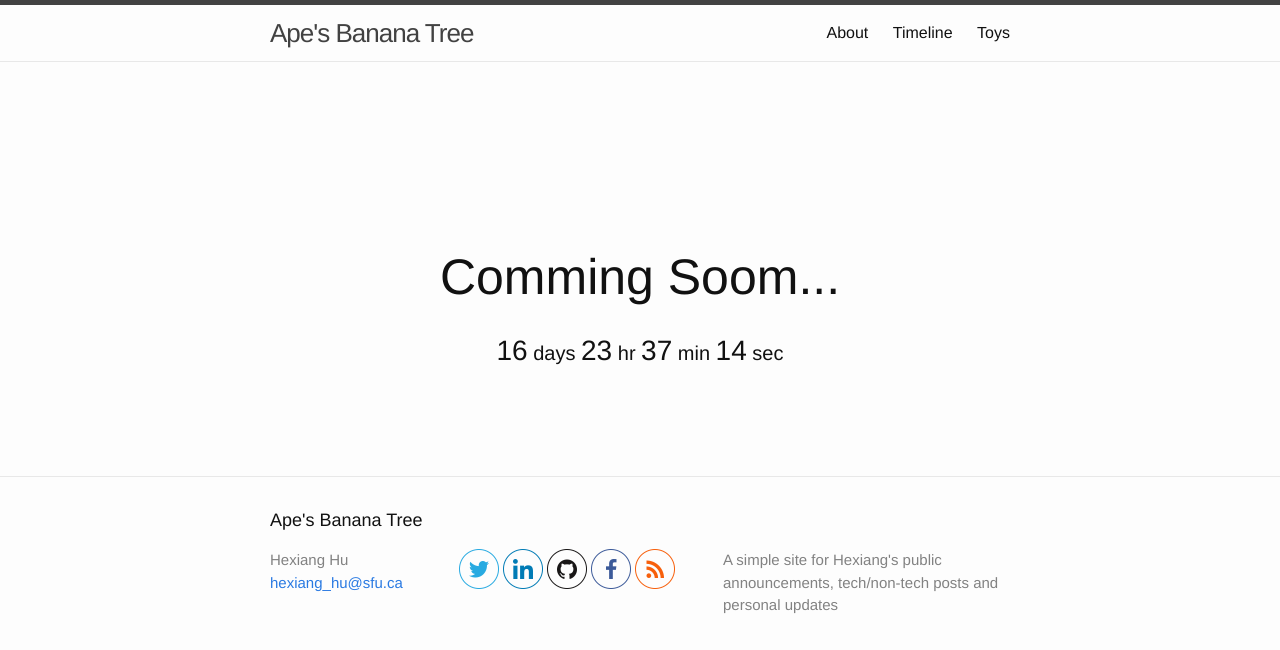
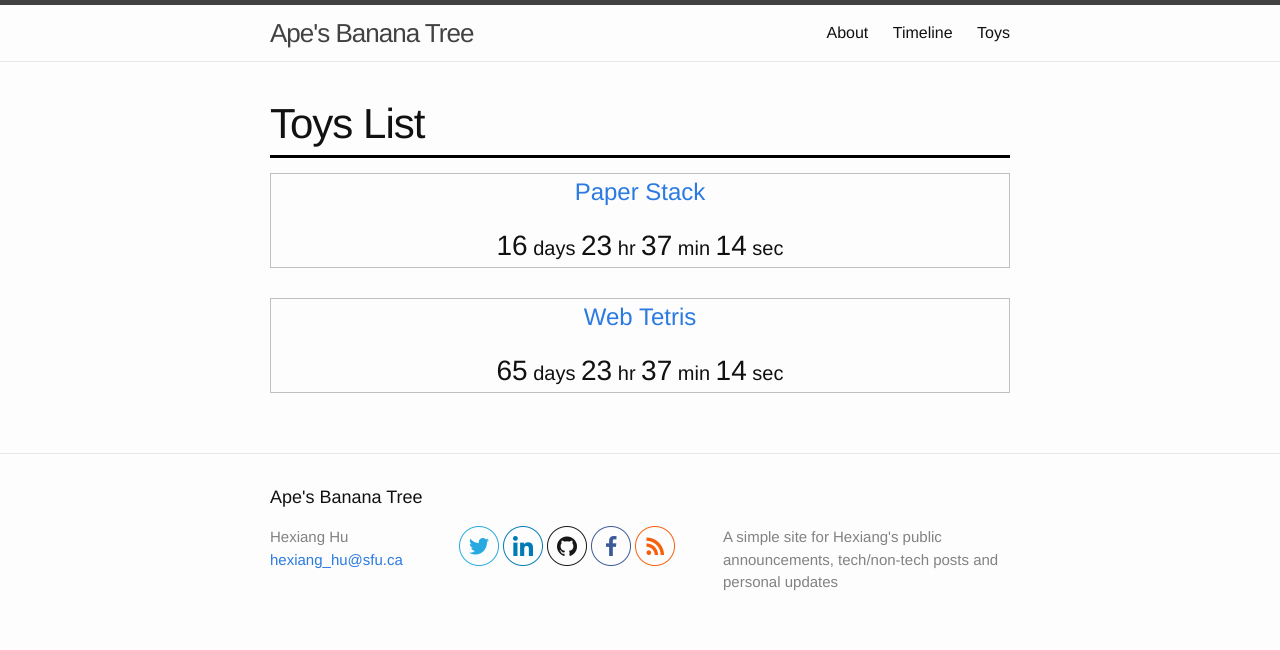
Before and after one commit to danielyou0230/danielyou0230.github.io, a Jekyll site: the page built from toys.html, in a window 1280 px wide, cut to the strip 0-650 px from the top of the page. Built offline with Jekyll 4.4.1, drawn with Linux system fonts in a browser that asks for light colours.

Commit message:
add toy list with multiple countdown components

```diff
--- a/_sass/_toy.scss
+++ b/_sass/_toy.scss
@@ -8,8 +8,15 @@
   }
 }
 
+.toy-heading {
+  font-size: 42px;
+  letter-spacing: -1px;
+  line-height: 1.5;
+  border-bottom: solid #000000;
+}
 .toy-item {
-    border-top: thin solid #c0c0c0;
+  border: thin solid #c0c0c0;
+  text-align: center;
 }
 
 .toy-meta {
@@ -70,9 +77,6 @@
 }
 
 .toys {
-    margin-top: 20%;
-    margin-bottom: 10%;
-    text-align: center;
 }
 
 .count-down-digit {
@@ -102,3 +106,7 @@
   text-align: center;
   font-size: 20px;
 }
+
+.hidden {
+  display: none;
+}
--- /dev/null
+++ b/_toys/paper-stack.html
@@ -0,0 +1,6 @@
+---
+layout: post
+title: Paper Stack
+count-down: True
+date: "2015/04/01"
+---
--- /dev/null
+++ b/_toys/web-tetris.html
@@ -0,0 +1,6 @@
+---
+layout: post
+title: Web Tetris
+count-down: True
+date: "2015/05/20"
+---
--- a/toys.html
+++ b/toys.html
@@ -3,35 +3,40 @@ layout: default
 title: Toys
 permalink: /toys/
 ---
-<!-- <div class="toys">
-    <h1 class="page-heading">Toys List</h1>
+<div class="toys">
+  <h1 class="toy-heading">Toys List</h1>
   <ul class="toy-list">
     {% for toy in site.toys %}
+      {% if toy.count-down %}
+      <li class="toy-item cd-item">
+        <h2>
+          <a class="toy-link" disabled="true">{{ toy.title }}</a>
+        </h2>
+        <div class="count-down" id="{{ toy.date }}"></div>
+      </li>
+      {% else %}
         <li class="toy-item">
           <span class="toy-meta">{{ toy.date | date: "%b %-d, %Y" }}</span>
           <h2>
             <a class="toy-link" href="{{ toy.url | prepend: site.baseurl }}">{{ toy.title }}</a>
           </h2>
         </li>
+      {% endif %}
     {% endfor %}
   </ul>
-</div> -->
-
-<div class="toys">
-    <h1 class="count-down-heading">Comming Soom...</h1>
-    <div class="count-down" id="count-down">
-    </div>
 </div>
 
 <script src="/js/jquery.countdown.min.js" charset="utf-8">
 </script>
 <script charset="utf-8">
-$('#count-down').countdown('2015/4/1', function(event) {
+  $('.count-down').map(function(){
+    $(this).countdown( this.id, function(event){
       $(this).html(event.strftime(
          '<span class="count-down-digit">%D</span> days '
        + '<span class="count-down-digit">%H</span> hr '
        + '<span class="count-down-digit">%M</span> min '
        + '<span class="count-down-digit">%S</span> sec'
        ));
+    })
   });
 </script>
```
Also changed, not shown: _sass/_layout.scss (indentation only), _sass/_misc.scss (indentation only), _sass/_timeline.scss (indentation only). Lines whose indentation alone changed are shown as unchanged.
